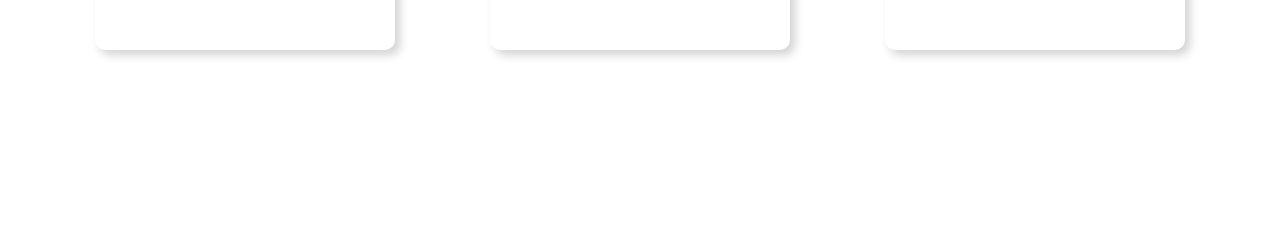
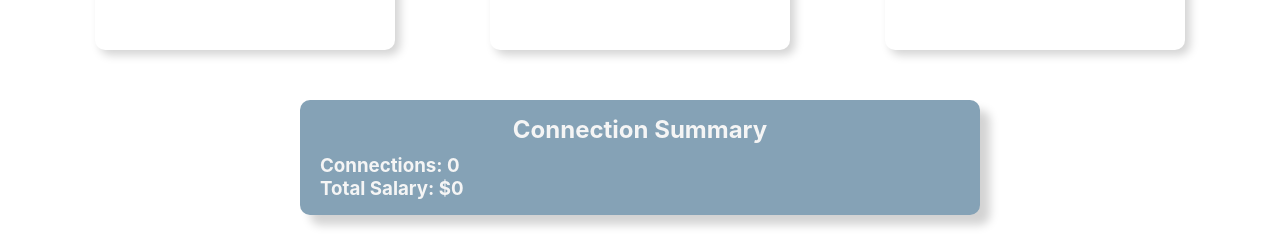
Before and after one commit to sifatMoonjerin/get-connected, a React (Create React App) app: page / in a window 1280 px wide. Shown: the part 1890-2132 px from the top of the page. Before the commit the page ends 1960 px from the top, so only its background shows below. Built offline with nearby package versions, Linux system fonts and the light colour scheme.

Commit message:
Counter added

```diff
--- /dev/null
+++ b/src/components/Counter/Counter.css
@@ -0,0 +1,29 @@
+
+
+.connection-container{
+    display: flex;
+    justify-content: center;
+}
+
+.connection-summary{
+    width: 50%;
+    min-width: 260px;
+    color: #f5f5f5;
+    background-color: #85A2B6;
+    margin: 30px 15px;
+    padding: 5px 20px 15px;
+    border-radius: 10px;
+    box-shadow: 10px 10px 10px lightgray;
+}
+
+.connection-summary h2{
+    text-align: center;
+    margin: 10px;
+}
+.connection-summary div{
+    margin: 5px 10px;
+    display: flex;
+    justify-content: space-between;
+    padding: 0px 5px;
+    border-bottom: 1px solid lightgray;
+}
--- /dev/null
+++ b/src/components/Counter/Counter.js
@@ -0,0 +1,34 @@
+import React from 'react';
+import './Counter.css';
+import { FontAwesomeIcon } from '@fortawesome/react-fontawesome';
+import { faTrash } from '@fortawesome/free-solid-svg-icons';
+
+const Counter = (props) => {
+    const connected = props.connected
+    const total = connected.reduce((total, user) => {
+        const salary = Number(user.salary.split(',').join(''))
+        return total + salary
+    },0)
+
+    return (
+        <div className="connection-container">
+            <div className="connection-summary">
+                <h2>Connection Summary</h2>
+                <h3>Connections: {props.connected.length}</h3>
+
+                {connected.map(user => {
+                    return (
+                        <div>
+                            <p>{user.name}</p>
+                            <FontAwesomeIcon onClick={()=>props.handleConnectBtn(user, 'disconnect')} icon={faTrash}  />
+                        </div>
+                    )
+                })}
+
+                <h3>Total Salary: ${total}</h3>
+            </div>
+        </div>
+    );
+};
+
+export default Counter;
--- a/src/components/Find/Find.js
+++ b/src/components/Find/Find.js
@@ -1,6 +1,7 @@
 import React, { useState }  from 'react';
 import List from '../List/List';
 import fakeUsers from '../../fakeUsers/fakeUsers';
+import Counter from '../Counter/Counter';
 
 const Find = () => {
     const newUsers = fakeUsers.map(user => {
@@ -9,13 +10,13 @@ const Find = () => {
     });
 
     const [users, setUsers] = useState(newUsers);
-    const [count, setCount] = useState([]);
+    const [connected, setConnected] = useState([]);
 
     const handleConnectBtn = (person, status) => {
         if(status === "connect"){
-            setCount([...count, person])
+            setConnected([...connected, person])
         } else{
-            setCount(count.filter(user => user.id !== person.id))
+            setConnected(connected.filter(user => user.id !== person.id))
         }
         const updatedUsers = users.map(user => {
             if(user.id === person.id){
@@ -29,8 +30,8 @@ const Find = () => {
 
     return (
         <div>
-            {console.log(count)}
             <List users={users} handleConnectBtn={handleConnectBtn}></List>
+            <Counter connected={connected} handleConnectBtn={handleConnectBtn}></Counter>
         </div>
     );
 };
```
